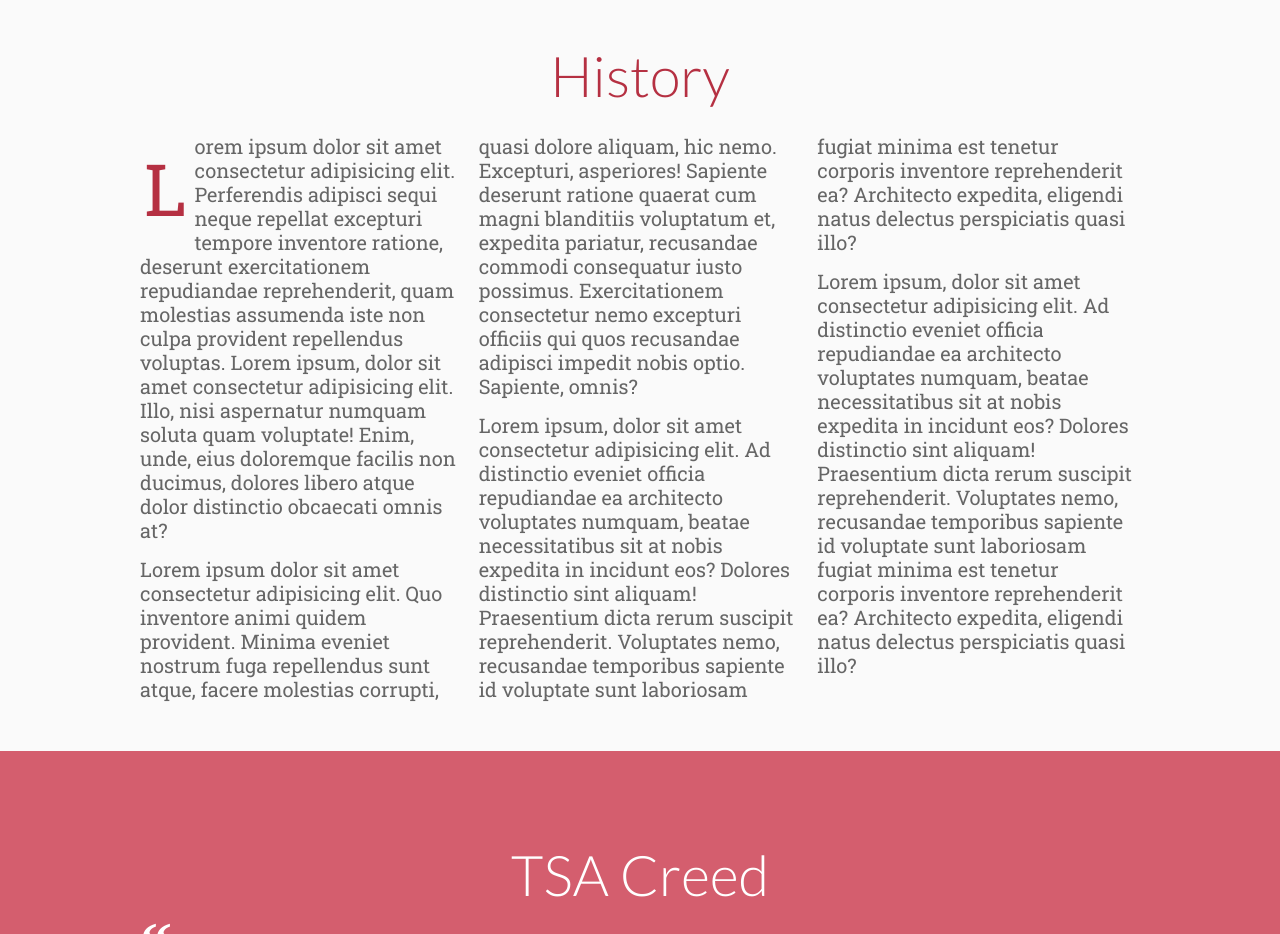
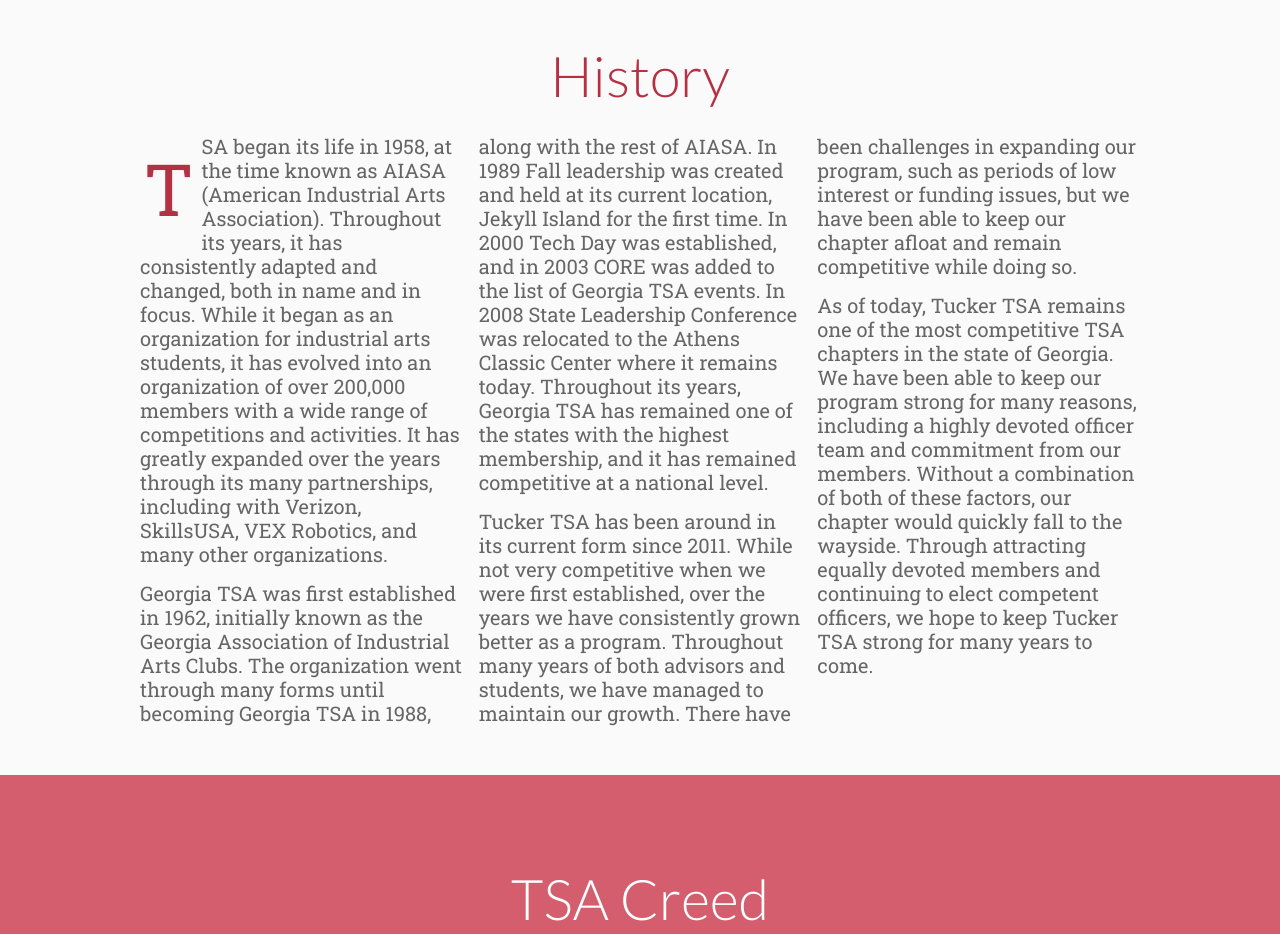
Before and after one commit to GreenNick/tsa-webmaster-2018, a React (Create React App) app: page / in a window 1280 px wide. Shown: the part 1420-2354 px from the top of the page. Built offline with nearby package versions, Linux system fonts and the light colour scheme.

Commit message:
add history

```diff
--- a/src/Components/TSA/TSA.js
+++ b/src/Components/TSA/TSA.js
@@ -84,10 +84,10 @@
       <p>TSA is a national organization devoted to promoting and developing STEM skills among students. The Tucker TSA chapter has been running for many years now with both teachers and students coming and going as the years have gone by. Tucker High School strongly supports STEM education, with a vibrant TSA club and highly successful VEX teams. Official meetings are held on a weekly basis, but students are allowed to stay after school to work on projects five days a week until at least 6PM. We are always looking for new members, and we host many activities and fundraisers to encourage interest and keep our program alive.</p>
     </BrokenGrid>
     <MultiCol title='History'>
-      <p>Lorem ipsum dolor sit amet consectetur adipisicing elit. Perferendis adipisci sequi neque repellat excepturi tempore inventore ratione, deserunt exercitationem repudiandae reprehenderit, quam molestias assumenda iste non culpa provident repellendus voluptas. Lorem ipsum, dolor sit amet consectetur adipisicing elit. Illo, nisi aspernatur numquam soluta quam voluptate! Enim, unde, eius doloremque facilis non ducimus, dolores libero atque dolor distinctio obcaecati omnis at?</p>
-      <p>Lorem ipsum dolor sit amet consectetur adipisicing elit. Quo inventore animi quidem provident. Minima eveniet nostrum fuga repellendus sunt atque, facere molestias corrupti, quasi dolore aliquam, hic nemo. Excepturi, asperiores! Sapiente deserunt ratione quaerat cum magni blanditiis voluptatum et, expedita pariatur, recusandae commodi consequatur iusto possimus. Exercitationem consectetur nemo excepturi officiis qui quos recusandae adipisci impedit nobis optio. Sapiente, omnis?</p>
-      <p>Lorem ipsum, dolor sit amet consectetur adipisicing elit. Ad distinctio eveniet officia repudiandae ea architecto voluptates numquam, beatae necessitatibus sit at nobis expedita in incidunt eos? Dolores distinctio sint aliquam! Praesentium dicta rerum suscipit reprehenderit. Voluptates nemo, recusandae temporibus sapiente id voluptate sunt laboriosam fugiat minima est tenetur corporis inventore reprehenderit ea? Architecto expedita, eligendi natus delectus perspiciatis quasi illo?</p>
-      <p>Lorem ipsum, dolor sit amet consectetur adipisicing elit. Ad distinctio eveniet officia repudiandae ea architecto voluptates numquam, beatae necessitatibus sit at nobis expedita in incidunt eos? Dolores distinctio sint aliquam! Praesentium dicta rerum suscipit reprehenderit. Voluptates nemo, recusandae temporibus sapiente id voluptate sunt laboriosam fugiat minima est tenetur corporis inventore reprehenderit ea? Architecto expedita, eligendi natus delectus perspiciatis quasi illo?</p>
+      <p>TSA began its life in 1958, at the time known as AIASA (American Industrial Arts Association). Throughout its years, it has consistently adapted and changed, both in name and in focus. While it began as an organization for industrial arts students, it has evolved into an organization of over 200,000 members with a wide range of competitions and activities. It has greatly expanded over the years through its many partnerships, including with Verizon, SkillsUSA, VEX Robotics, and many other organizations.</p>
+      <p>Georgia TSA was first established in 1962, initially known as the Georgia Association of Industrial Arts Clubs. The organization went through many forms until becoming Georgia TSA in 1988, along with the rest of AIASA. In 1989 Fall leadership was created and held at its current location, Jekyll Island for the first time. In 2000 Tech Day was established, and in 2003 CORE was added to the list of Georgia TSA events. In 2008 State Leadership Conference was relocated to the Athens Classic Center where it remains today. Throughout its years, Georgia TSA has remained one of the states with the highest membership, and it has remained competitive at a national level. </p>
+      <p>Tucker TSA has been around in its current form since 2011. While not very competitive when we were first established, over the years we have consistently grown better as a program. Throughout many years of both advisors and students, we have managed to maintain our growth. There have been challenges in expanding our program, such as periods of low interest or funding issues, but we have been able to keep our chapter afloat and remain competitive while doing so.</p>
+      <p>As of today, Tucker TSA remains one of the most competitive TSA chapters in the state of Georgia. We have been able to keep our program strong for many reasons, including a highly devoted officer team and commitment from our members. Without a combination of both of these factors, our chapter would quickly fall to the wayside. Through attracting equally devoted members and continuing to elect competent officers, we hope to keep Tucker TSA strong for many years to come. </p>
     </MultiCol>
     <BlockQuote
       title='TSA Creed' cite='https://tsaweb.org/about/about-tsa/mission'>
```
